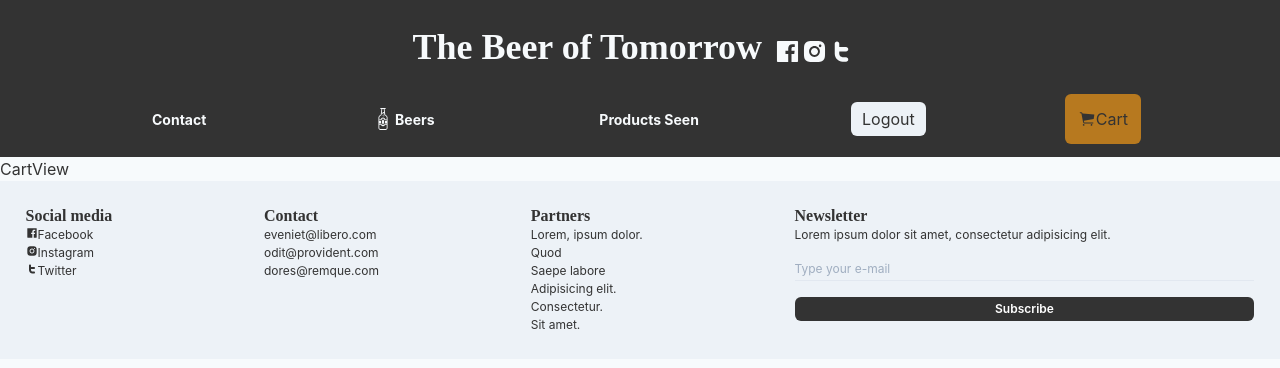
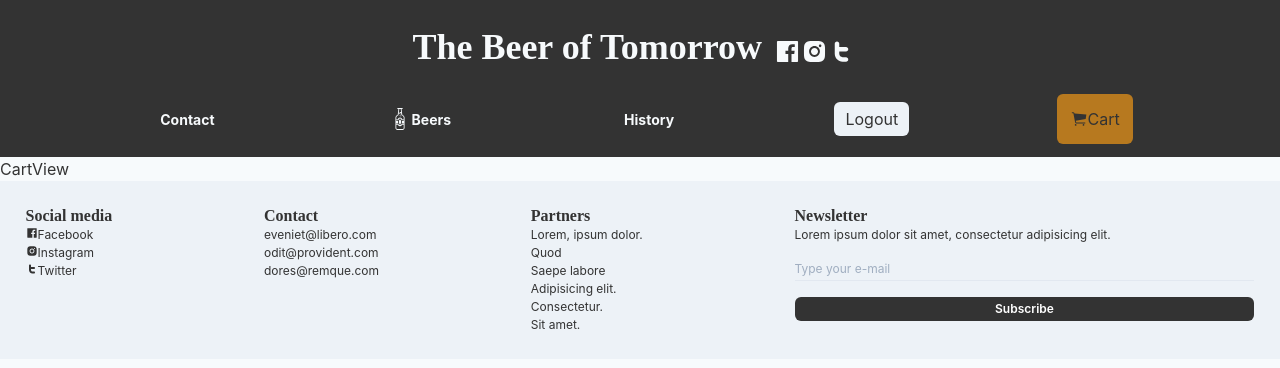
Before and after one commit to Ellie1341994/TJChallenge, a React (Create React App) app: page /cart in a window 1280 px wide. Shown: the top 368 px of the page. Built offline with nearby package versions, Linux system fonts and the light colour scheme; sample sign-in values are in the browser's storage; a web font is replaced by a local one.

Commit message:
Fix ExtraInformationBoard component overflowing content

```diff
--- a/src/components/Beer.tsx
+++ b/src/components/Beer.tsx
@@ -191,8 +191,8 @@ export const Beer = ({
       />
       <ExtraInformationBoard
         w={{ base: "100%", sm: "50%" }}
+        overflowY={{ base: "unset", sm: "auto" }}
         {...{ brewers_tips, food_pairing, ingredients }}
-        justify="center"
       />
     </Flex>
   );
--- a/src/components/MainHeader.tsx
+++ b/src/components/MainHeader.tsx
@@ -82,7 +82,7 @@ const NavBar = ({ isAuthenticated = false }) => {
     ["beers", GiBeerBottle],
   ];
   if (isAuthenticated) {
-    sections.push(["Products seen", undefined]);
+    sections.push(["history", undefined]);
   }
   return (
     <Flex as="nav" direction="row" justify="space-evenly" p="0%">
```
